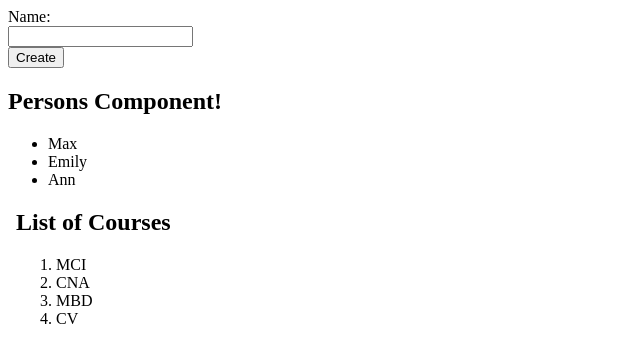
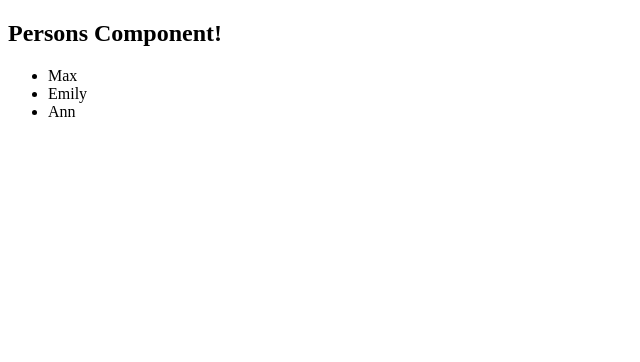
Before and after one commit to emilylu123/ng-udemy, an Angular app: page / in a window 1280 px wide. Shown: the top 362 px of the page, without its empty margins (0-640 px from the left). Built offline with nearby package versions, Linux system fonts and the light colour scheme.

Commit message:
Setting up service, dependency injection and angular lifecycle hooks

```diff
--- a/src/app/app-routing.module.ts
+++ b/src/app/app-routing.module.ts
@@ -1,10 +1,15 @@
 import { NgModule } from '@angular/core';
-import { RouterModule, Routes } from '@angular/router';
+import { Routes, RouterModule } from '@angular/router';
+import { PersonsComponent } from './persons/persons.component';
+import { PersonInputComponent } from './persons/person-input.component';
 
-const routes: Routes = [];
+const routes: Routes = [
+  { path: '', component: PersonsComponent },
+  { path: 'input', component: PersonInputComponent },
+];
 
 @NgModule({
   imports: [RouterModule.forRoot(routes)],
-  exports: [RouterModule]
+  exports: [RouterModule],
 })
-export class AppRoutingModule { }
+export class AppRoutingModule {}
--- a/src/app/app.component.html
+++ b/src/app/app.component.html
@@ -1,6 +1 @@
-<!-- $event output holds data event carries -->
-<!-- forward data here -->
-<app-person-input (personCreate)="onPersonCreated($event)"></app-person-input>
-<!-- property binding with [] -->
-<app-persons [personList]="persons"></app-persons>
-<app-courses></app-courses>
+<router-outlet></router-outlet>
--- a/src/app/app.component.ts
+++ b/src/app/app.component.ts
@@ -5,9 +5,4 @@ import { Component } from '@angular/core';
   templateUrl: './app.component.html',
   styleUrls: ['./app.component.scss'],
 })
-export class AppComponent {
-  persons: string[] = ['Max', 'Emily', 'Ann'];
-  onPersonCreated(name: string) {
-    this.persons.push(name);
-  }
-}
+export class AppComponent {}
--- a/src/app/app.module.ts
+++ b/src/app/app.module.ts
@@ -6,6 +6,7 @@ import { PersonsComponent } from './persons/persons.component';
 import { PersonInputComponent } from './persons/person-input.component';
 import { CoursesComponent } from './courses/courses.component';
 import { CoursesService } from './courses/courses.service';
+import { AppRoutingModule } from './app-routing.module';
 
 @NgModule({
   declarations: [
@@ -14,7 +15,7 @@ import { CoursesService } from './courses/courses.service';
     PersonInputComponent,
     CoursesComponent,
   ],
-  imports: [BrowserModule, FormsModule],
+  imports: [BrowserModule, FormsModule, AppRoutingModule],
   providers: [CoursesService],
   bootstrap: [AppComponent],
 })
--- a/src/app/persons/persons.component.ts
+++ b/src/app/persons/persons.component.ts
@@ -1,11 +1,17 @@
-import { Component, Input } from '@angular/core';
+import { Component, OnInit } from '@angular/core';
+import { PersonsService } from './persons.service';
 
 @Component({
   selector: 'app-persons',
   templateUrl: './persons.component.html',
   styleUrls: ['./persons.component.scss'],
 })
-export class PersonsComponent {
-  constructor() {}
-  @Input() personList: string[];
+export class PersonsComponent implements OnInit {
+  personList: string[];
+
+  constructor(private prsService: PersonsService) {}
+
+  ngOnInit() {
+    this.personList = this.prsService.persons;
+  }
 }
--- /dev/null
+++ b/src/app/persons/persons.service.ts
@@ -0,0 +1,12 @@
+import { Injectable } from '@angular/core';
+
+@Injectable({
+  providedIn: 'root',
+})
+export class PersonsService {
+  persons: string[] = ['Max', 'Emily', 'Ann'];
+
+  addPerson(name: string) {
+    this.persons.push(name);
+  }
+}
```
Also changed, not shown: 1 other file (tests, documents, lock files or other folders).
